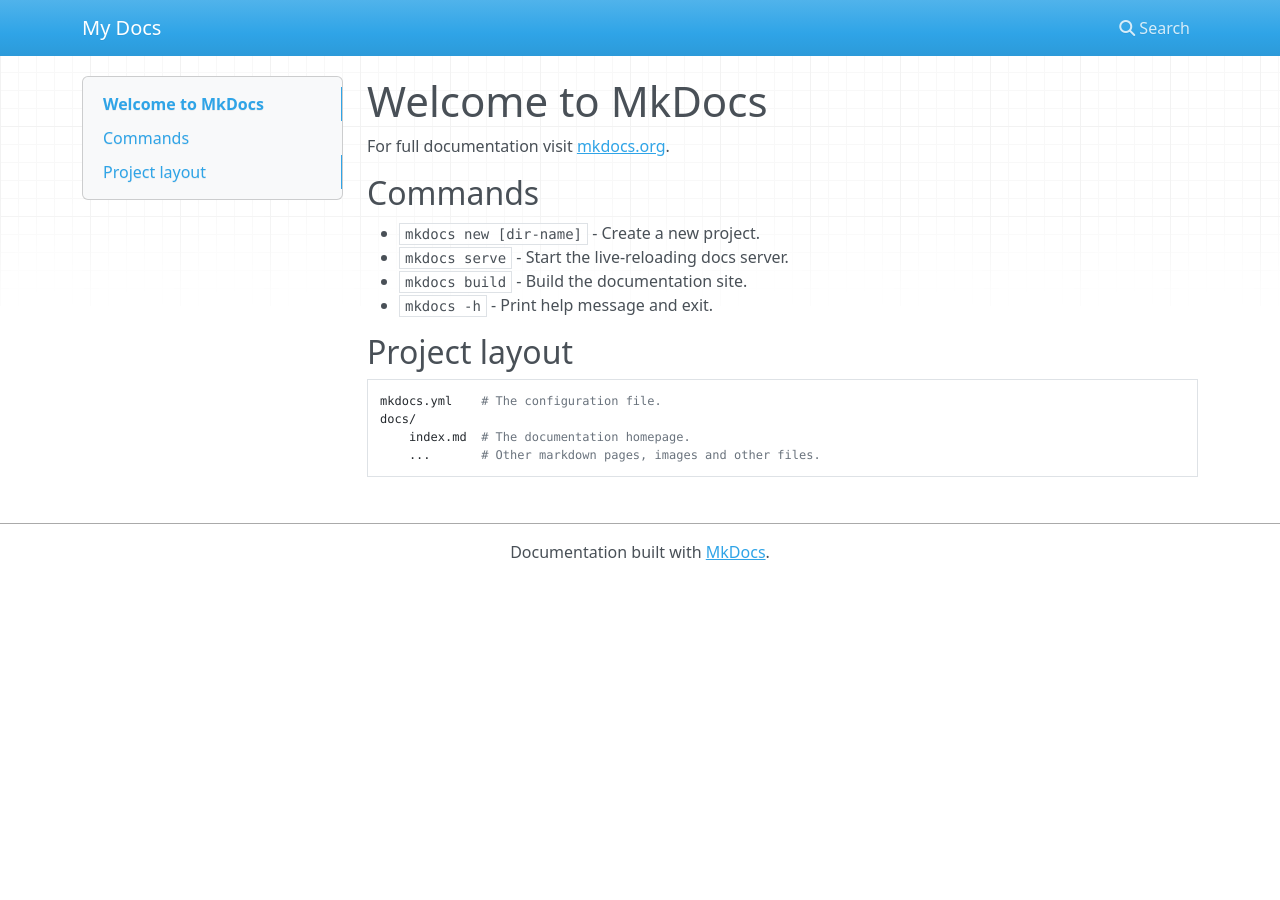
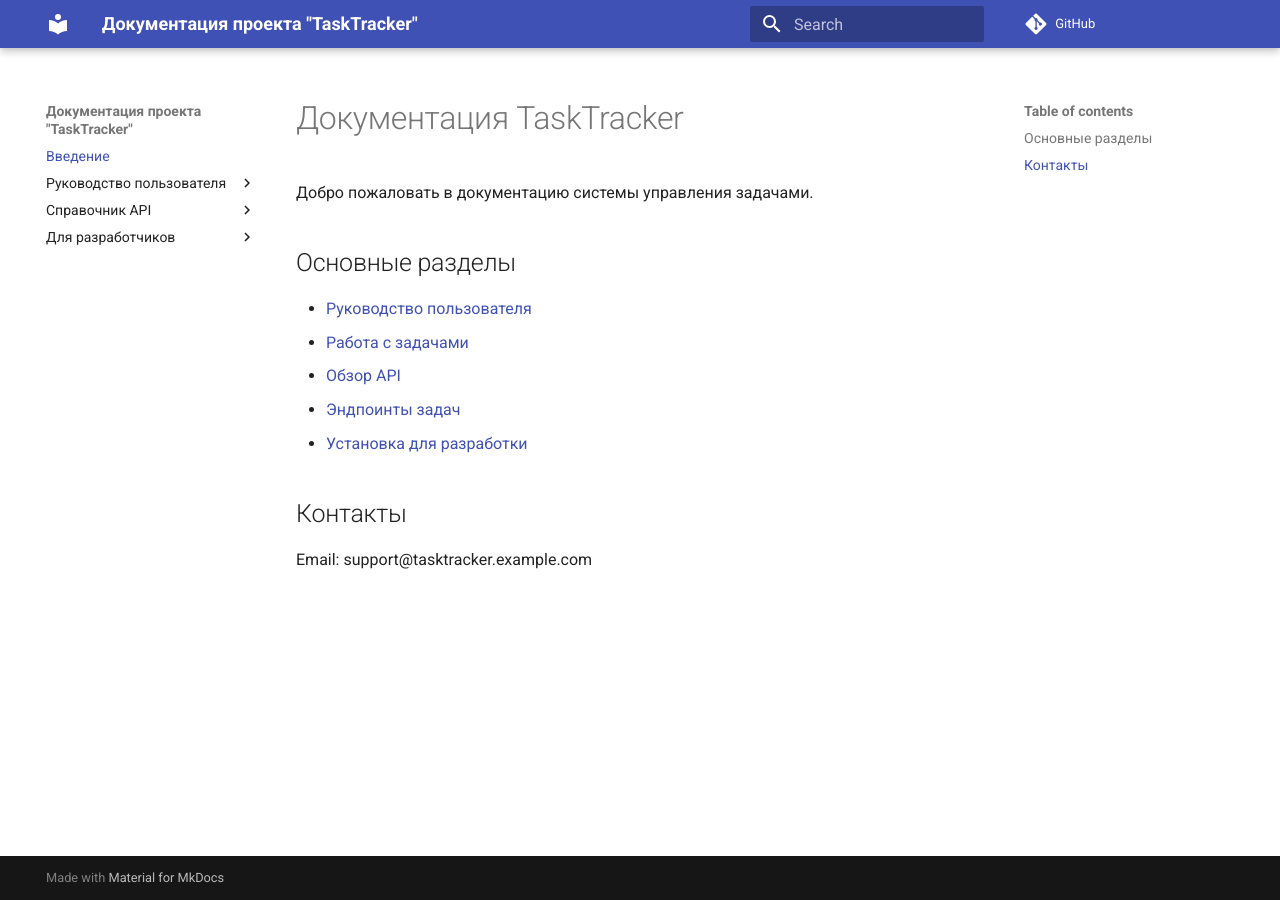
Before and after one commit to Ksenyashina/tasktracker-docs, an MkDocs documentation site: the page built from docs/index.md, in a window 1280 px wide. Built offline with MkDocs 1.6.1 and Material for MkDocs 9.7.7, drawn with Linux system fonts in a browser that asks for light colours; nearby versions of some CDN libraries; comment, search, counter and statistics services are not loaded.

```diff
--- a/docs/index.md
+++ b/docs/index.md
@@ -1,17 +1,13 @@
-# Welcome to MkDocs
+# Документация TaskTracker
 
-For full documentation visit [mkdocs.org](https://www.mkdocs.org).
+Добро пожаловать в документацию системы управления задачами.
 
-## Commands
+## Основные разделы
+- [Руководство пользователя](user-guide/quick-start.md)
+- [Работа с задачами](user-guide/tasks.md)
+- [Обзор API](api/overview.md)
+- [Эндпоинты задач](api/endpoints/tasks.md)
+- [Установка для разработки](dev/setup.md)
 
-* `mkdocs new [dir-name]` - Create a new project.
-* `mkdocs serve` - Start the live-reloading docs server.
-* `mkdocs build` - Build the documentation site.
-* `mkdocs -h` - Print help message and exit.
-
-## Project layout
-
-    mkdocs.yml    # The configuration file.
-    docs/
-        index.md  # The documentation homepage.
-        ...       # Other markdown pages, images and other files.
+## Контакты
+Email: support@tasktracker.example.com
--- a/mkdocs.yml
+++ b/mkdocs.yml
@@ -1 +1,24 @@
-site_name: My Docs
+site_name: Документация проекта "TaskTracker"
+site_description: Руководство пользователя и API для системы управления задачами.
+site_author: Иван Петров
+theme:
+  name: material
+  palette:
+    - scheme: default
+      primary: indigo
+      accent: indigo
+repo_url: https://github.com/your-username/tasktracker-docs
+nav:
+  - Введение: index.md
+  - Руководство пользователя:
+    - Быстрый старт: user-guide/quick-start.md
+    - Работа с задачами: user-guide/tasks.md
+  - Справочник API:
+    - Обзор API: api/overview.md
+    - Эндпоинты задач: api/endpoints/tasks.md
+  - Для разработчиков:
+    - Установка для разработки: dev/setup.md
+markdown_extensions:
+  - admonition  # для блоков-предупреждений
+  - codehilite # для подсветки кода
+  - tables     # для таблиц
```
Also changed, not shown: docs/api/endpoints/tasks.md (added, +22 -0 lines), docs/api/overview.md (added, +32 -0 lines), docs/dev/setup.md (added, +26 -0 lines), docs/user-guide/quick-start.md (added, +24 -0 lines), docs/user-guide/tasks.md (added, +40 -0 lines).
